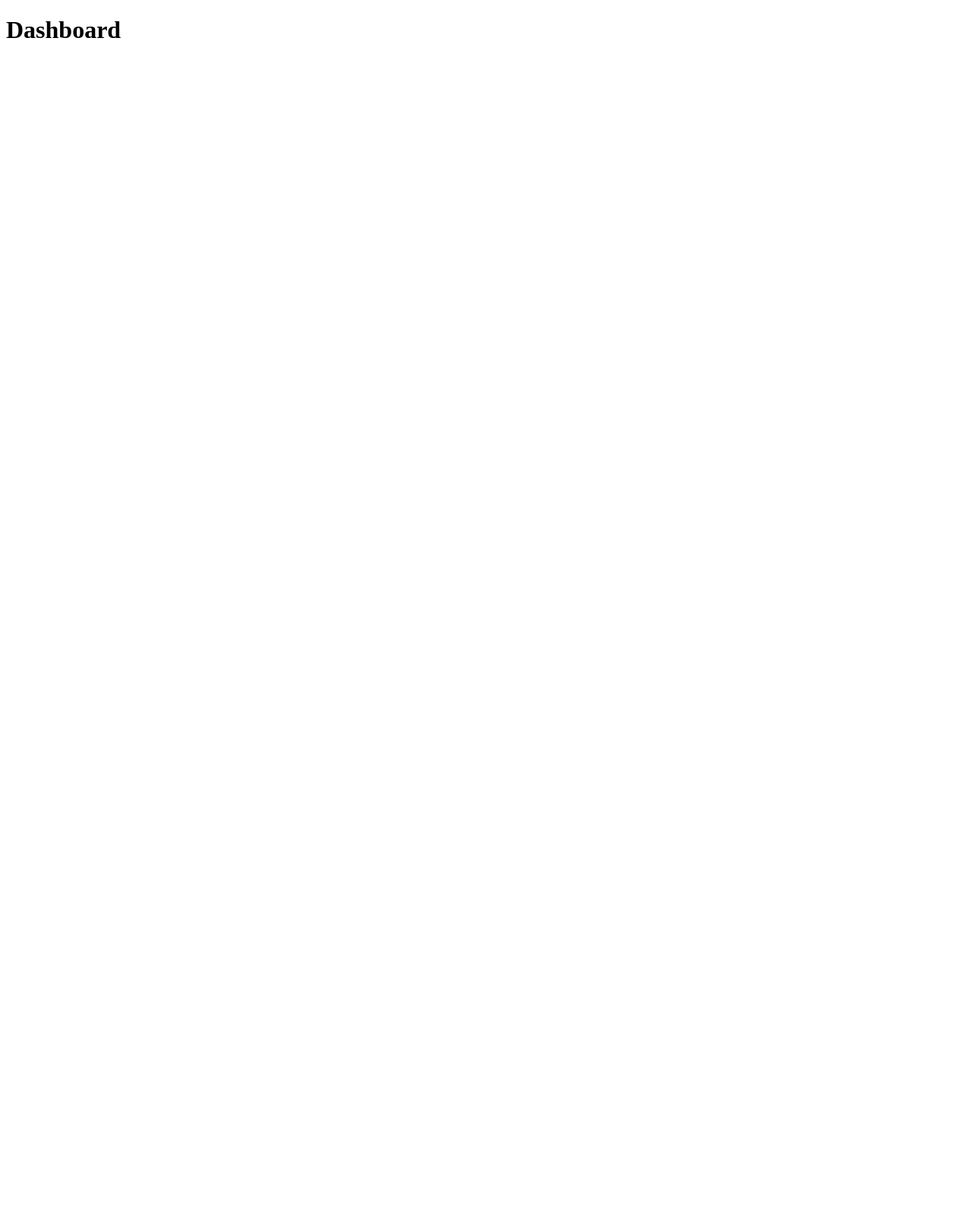
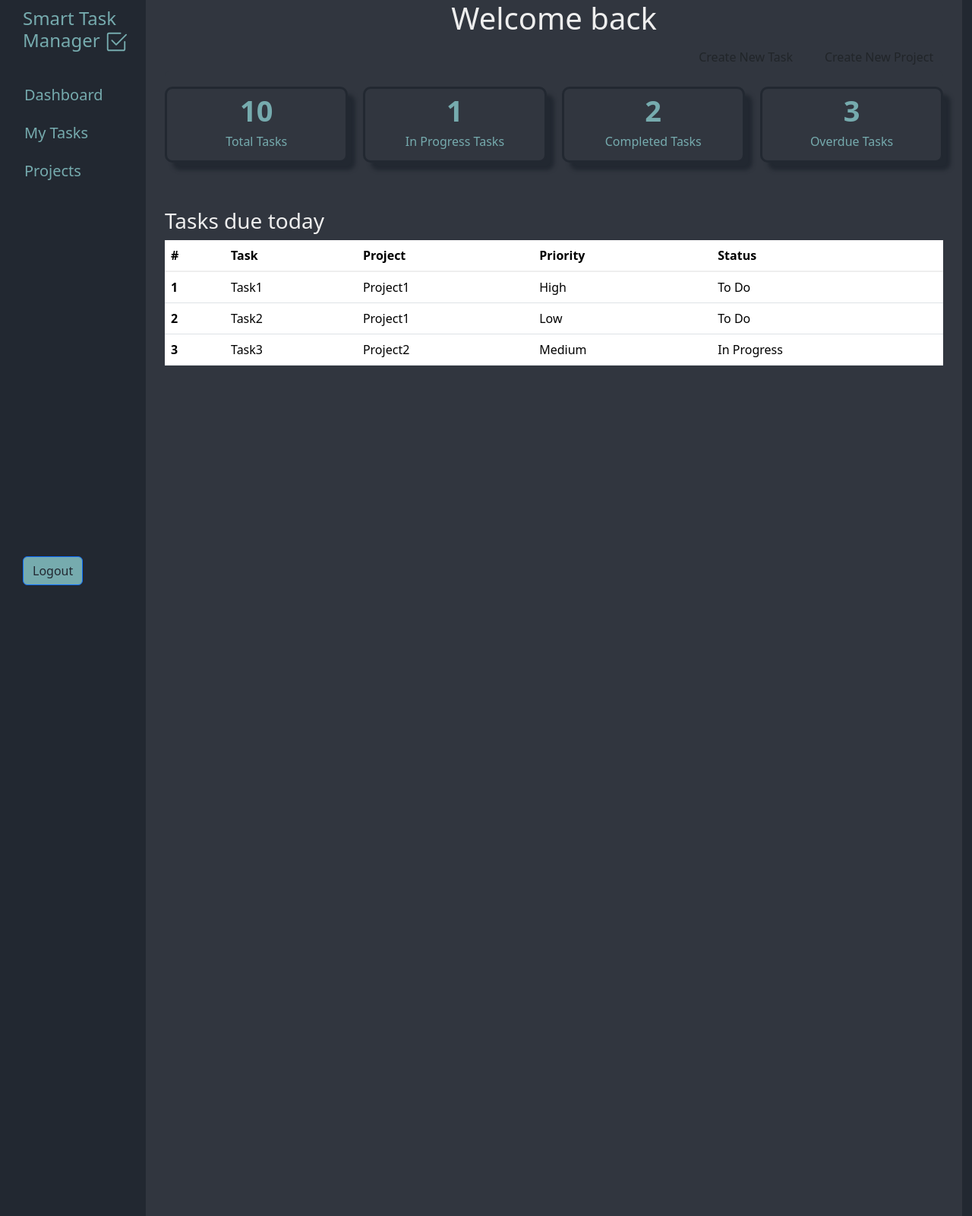
Before and after one commit to kathleen547/SmartTaskManager, a Flask app: page /dashboard in a window 1280 px wide. Before the commit the page is almost empty. Shown: the whole page at 76% size. Before the commit the page ends 50 px from the top, so only its background shows below. Run offline with Flask 3, Linux system fonts and the light colour scheme; some libraries are stand-ins or nearby versions.

Commit message:
add base layout and initial dashboard structure

```diff
--- a/app/static/css/styles.css
+++ b/app/static/css/styles.css
@@ -75,3 +75,105 @@ body {
   margin-top: 20px;
   height: 60px;
 }
+
+/* Sidebar */
+.wrapper {
+display: flex;
+}
+
+ .sidebar {
+width: 300px;
+height: 100vh;
+min-height: 200px;
+overflow: auto;
+background: var(--stm-bg);
+color:var(--stm-accent);
+position: fixed;
+top: 10px;
+font-size: 25px;
+}
+
+
+.st-h3 {
+padding-left: 30px;
+padding-right: 30px;
+margin-bottom: 20px;
+}
+
+li {
+list-style: none;
+font-size: 20px;
+padding-top: 20px;
+            }
+
+.btn1{
+position:absolute;
+display: inline-block;
+bottom: 40px;
+left: 30px;
+background-color: var(--stm-accent);
+color: var(--stm-bg);
+}
+
+.btn1:hover{
+background-color: var(--stm-text-light);
+}
+
+
+/* Dashboard */
+
+.main {
+width:84%;
+height: 200vh;
+min-height: 1000px;
+display: flex;
+flex-direction: column;
+color: var(--stm-text-light);
+background: var(--stm-card-bg);
+padding-left: 25px;
+padding-right: 25px;
+position: absolute;
+left: 15vw;
+}
+
+.greeting{
+   text-align: center;
+}
+
+.card{
+background-color:var(--stm-card-bg);
+display: flex;
+flex-direction: row;
+gap: 20px;
+padding-top: 20px;
+border-style: hidden;
+}
+
+.card-body{
+display: flex;
+flex-direction: column;
+background-color:var(--stm-card-bg);
+box-shadow:10px 10px 5px var(--stm-bg); ;
+height: 100px;
+width: 50px;
+border-radius: 10px;
+border-style:solid ;
+border-color:var(--stm-bg);
+color: var(--stm-accent);
+padding: 15px;
+padding-top: 0px;
+text-align: center;
+}
+
+.card-body:hover{
+background-color: var(--stm-bg);
+}
+
+.number{
+font-size: 38px;
+font-weight: bold;
+}
+
+.tableContent{
+margin-top: 60px;
+}
--- /dev/null
+++ b/app/templates/base.html
@@ -0,0 +1,31 @@
+<!DOCTYPE html>
+<html lang="en">
+    <head>
+        <meta charset="UTF-8">
+      {% block styles %}
+    <!-- Load Bootstrap-Flask CSS here -->
+    {{ bootstrap.load_css() }}
+        <link href="https://cdn.jsdelivr.net/npm/bootstrap@5.3.8/dist/css/bootstrap.min.css" rel="stylesheet" integrity="sha384-sRIl4kxILFvY47J16cr9ZwB07vP4J8+LH7qKQnuqkuIAvNWLzeN8tE5YBujZqJLB" crossorigin="anonymous">
+        <link rel="stylesheet" href="{{ url_for('static', filename='css/styles.css') }}">
+      {% endblock %}
+      <title>{% block title %}{% endblock %}</title>
+    </head>
+<body>
+<div class="wrapper">
+    <div class="sidebar">
+        <h4 class="st-h3">Smart Task <br>Manager <svg xmlns="http://www.w3.org/2000/svg" width="30" height="30" fill="currentColor" class="bi bi-check2-square" viewBox="0 0 16 16">
+  <path d="M3 14.5A1.5 1.5 0 0 1 1.5 13V3A1.5 1.5 0 0 1 3 1.5h8a.5.5 0 0 1 0 1H3a.5.5 0 0 0-.5.5v10a.5.5 0 0 0 .5.5h10a.5.5 0 0 0 .5-.5V8a.5.5 0 0 1 1 0v5a1.5 1.5 0 0 1-1.5 1.5z"/>
+  <path d="m8.354 10.354 7-7a.5.5 0 0 0-.708-.708L8 9.293 5.354 6.646a.5.5 0 1 0-.708.708l3 3a.5.5 0 0 0 .708 0"/>
+</svg></h4>
+        <ul>
+      <li class="nav-item">
+        <a href="#" class="nav-link active" aria-current="page">Dashboard</a> </li>
+        <li> <a href="#" class="nav-link">My Tasks</a> </li>
+          <li> <a href="#" class="nav-link">Projects</a> </li> </ul>
+      <div class="exit">
+      <button class="btn btn-primary btn1">Logout</button>
+      </div>
+    </div>
+  {% block content %}{% endblock %}
+</body>
+</html>
--- a/app/templates/dashboard.html
+++ b/app/templates/dashboard.html
@@ -1,10 +1,74 @@
-<!DOCTYPE html>
-<html lang="en">
-<head>
-    <meta charset="UTF-8">
-    <title>Dashboard</title>
-</head>
-<body>
-<h1> Dashboard </h1>
-</body>
-</html>
+{% extends 'base.html' %}
+{% block title %}Dashboard{% endblock %}
+
+{% block content %}
+
+<div class="main">
+        <div class="greeting">
+            <h1>Welcome back</h1>
+ </div>
+ <div class="d-grid gap-2 d-md-flex justify-content-md-end">
+  <button class="btn me-md-2" type="button">Create New Task</button>
+  <button class="btn" type="button">Create New Project</button>
+</div>
+
+<div class="card">
+    <div class="card-body" id="first">
+        <div class="number">10</div>
+         <div class="title">Total Tasks</div>
+    </div>
+    <div class="card-body" id="second">
+        <div class="number">1</div>
+        <div class="title">In Progress Tasks</div>
+    </div>
+    <div class="card-body" id="third">
+        <div class="number">2</div>
+        <div class="title">Completed Tasks</div>
+    </div>
+    <div class="card-body" id="last">
+        <div class="number">3</div>
+        <div class="title">Overdue Tasks</div>
+    </div>
+</div>
+
+    <div class="tableContent">
+    <h3>Tasks due today</h3>
+    <table class="table table-hover">
+  <thead>
+    <tr>
+      <th scope="col">#</th>
+      <th scope="col">Task</th>
+      <th scope="col">Project</th>
+      <th scope="col">Priority</th>
+      <th scope="col">Status</th>
+    </tr>
+  </thead>
+  <tbody class="table-group-divider">
+    <tr>
+      <th scope="row">1</th>
+      <td>Task1</td>
+      <td>Project1</td>
+      <td>High</td>
+      <td>To Do</td>
+    </tr>
+    <tr>
+      <th scope="row">2</th>
+      <td>Task2</td>
+      <td>Project1</td>
+      <td>Low</td>
+      <td>To Do</td>
+    </tr>
+    <tr>
+      <th scope="row">3</th>
+      <td>Task3</td>
+      <td>Project2</td>
+      <td>Medium</td>
+      <td>In Progress</td>
+    </tr>
+  </tbody>
+</table>
+</div>
+
+</div>
+
+{% endblock %}
--- a/app/templates/index.html
+++ b/app/templates/index.html
@@ -9,9 +9,6 @@
         <link href="https://cdn.jsdelivr.net/npm/bootstrap@5.3.8/dist/css/bootstrap.min.css" rel="stylesheet" integrity="sha384-sRIl4kxILFvY47J16cr9ZwB07vP4J8+LH7qKQnuqkuIAvNWLzeN8tE5YBujZqJLB" crossorigin="anonymous">
         <link rel="stylesheet" href="{{ url_for('static', filename='css/styles.css') }}">
         {% endblock %}
-        <style>
-
-        </style>
     </head>
     <body>
 
```
